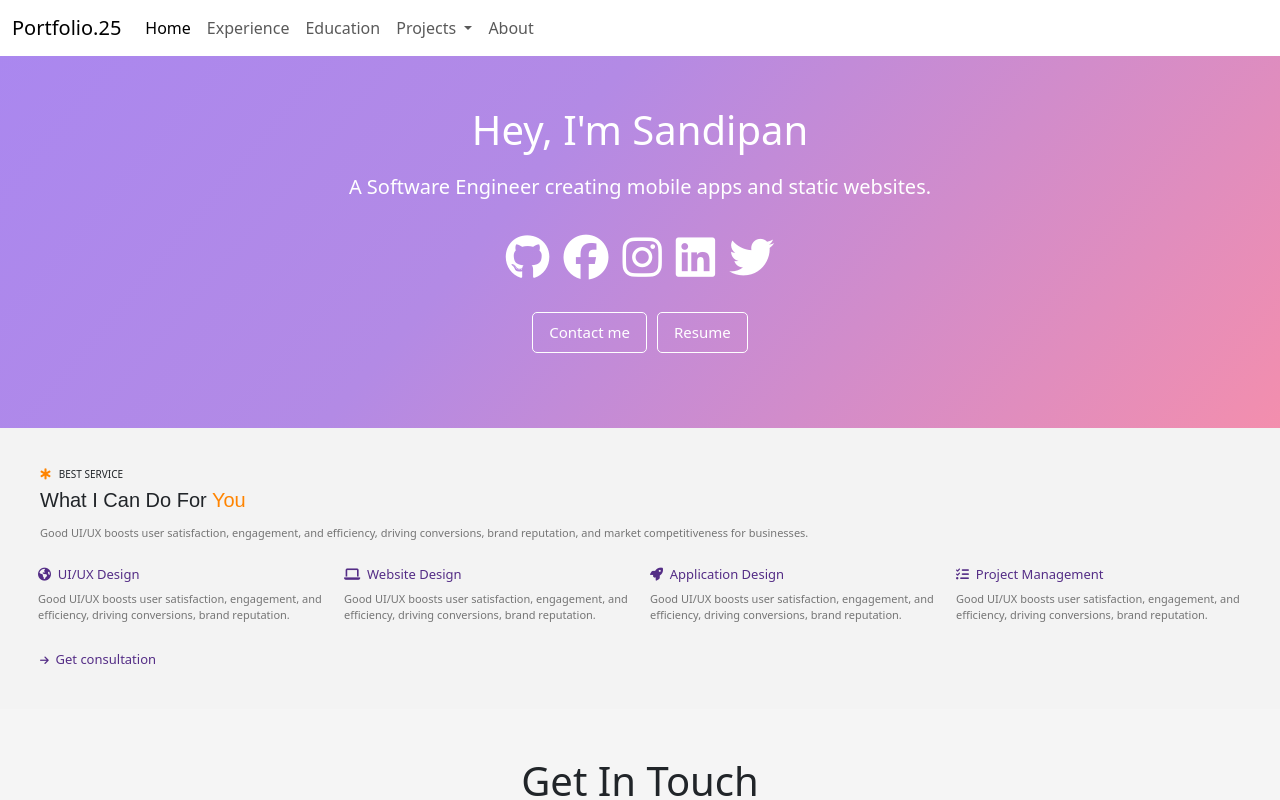
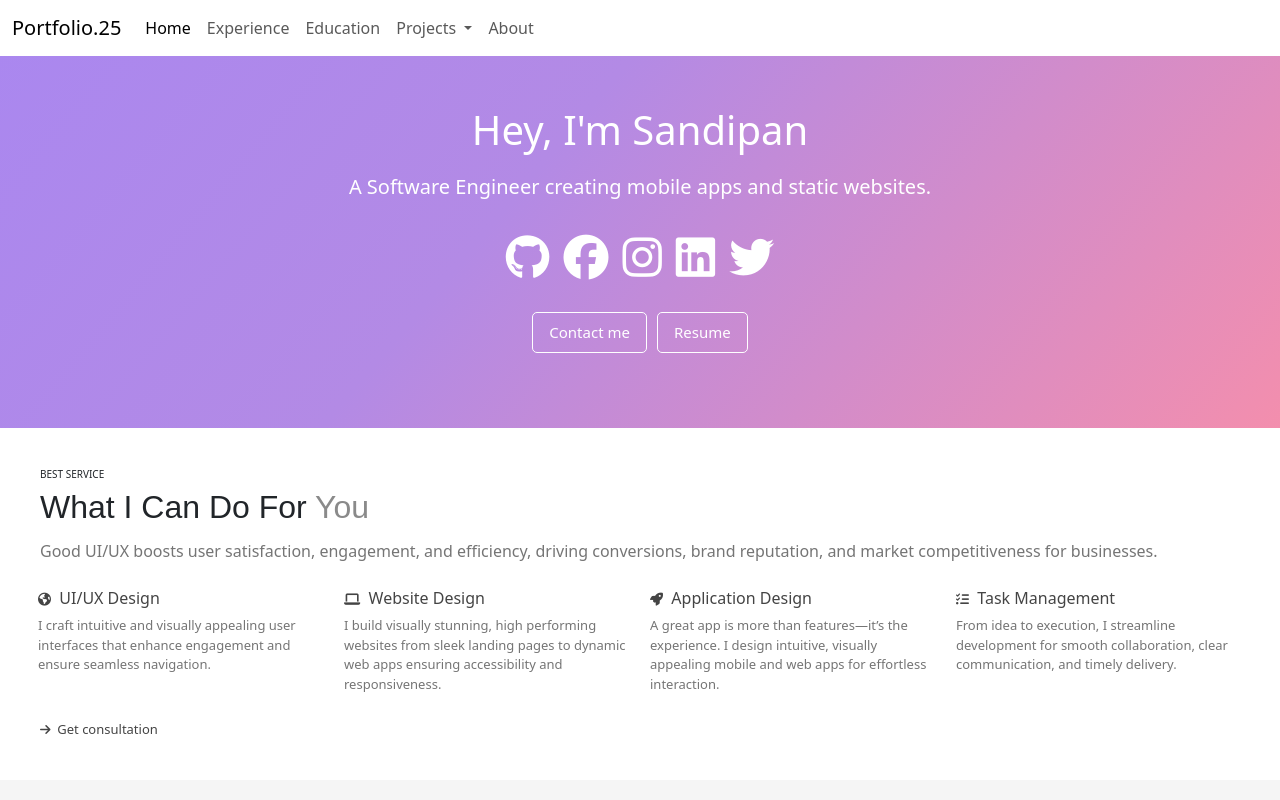
Before and after one commit to SandipanKarmakar04/portfolio, an Angular app: page /home in a window 1280 px wide. Shown: the top 800 px of the page. Built offline with nearby package versions, Linux system fonts and the light colour scheme.

Commit message:
make changes in home component

```diff
--- a/src/app/footer/footer.component.html
+++ b/src/app/footer/footer.component.html
@@ -10,7 +10,7 @@
             aria-label="My GitHub"> <span class="badge bg-dark">Sandipan Karmakar</span></a> using <i
             class="fab fa-angular" style="color: rgb(197, 3, 3); font-size: 20px;"></i>
         </div>
-        <p><small class="text-muted">Copyright & copy 2024 Portfolio - All Rights Reserved</small>
+        <p><small class="text-muted">Copyright & Copy 2024 Portfolio - All Rights Reserved</small>
         </p>
 
     </div>
--- a/src/app/home/home.component.html
+++ b/src/app/home/home.component.html
@@ -1,77 +1,107 @@
-
 <div class="container">
 
-        <div class="text-center container1" >
+        <div class="text-center container1">
                 <h1 class="display-1">Hey, I'm Sandipan</h1>
-                <p class="lead" style="padding: 10px; color: white;">A Software Engineer creating mobile apps and static websites.</p>
+                <p class="lead" style="padding: 10px; color: white;">A Software Engineer creating mobile apps and static
+                        websites.</p>
                 <div class="p" style="padding: 0rem;">
-                        <a target="_blank" rel="noopener noreferrer" href="https://github.com/"
-                                aria-label="My github"><i class="fab fa-github socialicons" style="font-size: 45px; padding: 7px; color: white"></i></a>
-                        <a target="_blank" rel="noopener noreferrer" href="https://www.facebook.com/"
-                                aria-label="My facebook"><i class="fab fa-facebook socialicons" style="font-size: 45px; padding: 7px; color: white"></i></a>
-                        <a target="_blank" rel="noopener noreferrer" href="https://www.instagram.com/"
-                                aria-label="My instagram"><i class="fab fa-instagram socialicons" style="font-size: 45px; padding: 7px; color: white"></i></a>
-                        <a target="_blank" rel="noopener noreferrer" href="https://www.linkedin.com/in/"
-                                aria-label="My linkedin"><i class="fab fa-linkedin socialicons" style="font-size: 45px; padding: 7px; color: white"></i></a>
-                        <a target="_blank" rel="noopener noreferrer" href="https://www.twitter.com/"
-                                aria-label="My twitter"><i class="fab fa-twitter socialicons" style="font-size: 45px; padding: 7px; color: white"></i></a>
+                        <a class="icon" target="_blank" rel="noopener noreferrer" href="https://github.com/SandipanKarmakar04"
+                                aria-label="My github"><i class="fab fa-github socialicons"
+                                        style="font-size: 45px; padding: 7px; color: white"></i></a>
+                        <a  target="_blank" rel="noopener noreferrer" href="https://www.facebook.com/profile.php?id=100009137767545"
+                                aria-label="My facebook"><i class="fab fa-facebook socialicons"
+                                        style="font-size: 45px; padding: 7px; color: white"></i></a>
+                        <a class="icon" target="_blank" rel="noopener noreferrer" href="https://www.instagram.com/sandipan__karmakar/"
+                                aria-label="My instagram"><i class="fab fa-instagram socialicons"
+                                        style="font-size: 45px; padding: 7px; color: white"></i></a>
+                        <a class="icon" target="_blank" rel="noopener noreferrer" href="https://www.linkedin.com/in/sandipankarmakar/"
+                                aria-label="My linkedin"><i class="fab fa-linkedin socialicons"
+                                        style="font-size: 45px; padding: 7px; color: white"></i></a>
+                        <a class="icon" target="_blank" rel="noopener noreferrer" href="https://x.com/Sandipan_04"
+                                aria-label="My twitter"><i class="fab fa-twitter socialicons"
+                                        style="font-size: 45px; padding: 7px; color: white"></i></a>
                 </div>
 
                 <div style="padding: 20px;">
                         <a class="btn btn-outline btn-lg " id="contact" href="" role="button"
-                aria-label="Learn more about me" style="border: 1.4px solid white; color: white; border-radius: 5px; margin: 5px; font-size: 15px;">Contact me</a>
+                                aria-label="Learn more about me"
+                                style="border: 1.4px solid white; color: white; border-radius: 5px; margin: 5px; font-size: 15px;">Contact
+                                me</a>
                         <a class="btn btn-outline btn-lg " id="resume" href="" role="button"
-                aria-label="Learn more about me" style="border: 1.4px solid white; color: white; border-radius: 5px; margin: 5px; font-size: 15px;">Resume</a>
+                                aria-label="Learn more about me"
+                                style="border: 1.4px solid white; color: white; border-radius: 5px; margin: 5px; font-size: 15px;">Resume</a>
                 </div>
         </div>
 </div>
 
 
-<div class="container-fluid" style="background-color: #f3f3f3; padding: 20px;">
+<div class="container-fluid" style="padding: 20px;">
 
-        <div class="row" style="padding: 20px;">
-            <h1 style="font-size:10px;"><i class="fa-solid fa-star-of-life"
-                    style="font-size: 11px; color: #ff8400;"></i>&nbsp;&nbsp; BEST SERVICE
+        <div class="row lead" style="padding: 20px;">
+                <h1 class="lead" style="font-size:10px; font-weight: normal;">
+                        <!-- <i class="fa-solid fa-star-of-life"
+                                style="font-size: 11px; color: #8a8a8a ;"></i>&nbsp;&nbsp;  -->
+                        BEST SERVICE
                 </h1>
-            <h5 style="font-family: genos; font-size: 20px; font-family: Arial, Helvetica, sans-serif;">What I Can Do For
-                <span style="color: #ff8400;font-family: genos;font-family: Arial, Helvetica, sans-serif;">You</span>
+                <h5 class="lead"
+                        style="font-family: genos; font-size: xx-large; font-family: Arial, Helvetica, sans-serif;">What
+                        I Can Do For
+                        <span
+                                style="color: #8a8a8a;font-family: genos;font-family: Arial, Helvetica, sans-serif;">You</span>
                 </h5>
-            <p style="font-size: 11px; margin-top: 5px;color: #757575;">Good UI/UX boosts
+                <p class="lead" style="font-size: medium; margin-top: 5px;color: #757575;">Good UI/UX boosts
                         user satisfaction, engagement, and efficiency, driving conversions, brand reputation, and market
                         competitiveness for businesses.</p>
                 <div class="col-lg col-6" style="padding: 10px;">
 
-                <h5 style="text-decoration: none; color: #542d86; font-size: 13px;"> <i
-                        class="fa-solid fa-earth-americas" style="color: #542d86; font-size: 13px;"></i>&nbsp; UI/UX
-                    Design</h5>
-                <p style="font-size: 11px; margin-top: 5px;color: #757575;">Good UI/UX boosts
-                    user satisfaction, engagement, and efficiency, driving conversions, brand reputation.</p>
+                        <h5 class="lead"
+                                style="font-weight: normal; text-decoration: none; color: #444444; font-size: medium;">
+                                <i class="fa-solid fa-earth-americas"
+                                        style="color: #444444; font-size: 13px;"></i>&nbsp; UI/UX
+                                Design
+                        </h5>
+                        <p style="font-size: small; margin-top: 5px;color: #757575;">I craft intuitive and visually
+                                appealing user interfaces that enhance engagement and ensure seamless navigation.
+                        </p>
                 </div>
                 <div class="col-lg col-6" style="padding: 10px;">
 
-                <h5 style="text-decoration: none; color: #542d86; font-size: 13px;"> <i class="fa-solid fa-laptop"
-                        style="color: #542d86; font-size: 13px;"></i>&nbsp; Website Design</h5>
-                <p style="font-size: 11px; margin-top: 5px;color: #757575;">Good UI/UX boosts
-                    user satisfaction, engagement, and efficiency, driving conversions, brand reputation.</p>
+                        <h5 class="lead" style="font-weight: normal; color: #444444; font-size: medium;"> <i
+                                        class="fa-solid fa-laptop" style="color: #444444; font-size: 13px;"></i>&nbsp;
+                                Website Design</h5>
+                        <p class="lead" style="font-size: small; margin-top: 5px;color: #757575;">I build visually
+                                stunning, high performing websites from sleek landing pages to dynamic web apps ensuring
+                                accessibility and responsiveness.
+                        </p>
                 </div>
                 <div class="col-lg col-6" style="padding: 10px;">
 
-                <h5 style="text-decoration: none; color: #542d86; font-size: 13px;"><i class="fa-solid fa-rocket"
-                        style="text-decoration: none; color: #542d86; font-size: 13px;"></i>&nbsp; Application Design
+                        <h5 class="lead" style="font-weight: normal; color: #444444; font-size: medium;"><i
+                                        class="fa-solid fa-rocket"
+                                        style="text-decoration: none; color: #444444; font-size: 13px;"></i>&nbsp;
+                                Application Design
                         </h5>
-                <p style="font-size: 11px; margin-top: 5px;color: #757575;">Good UI/UX boosts
-                    user satisfaction, engagement, and efficiency, driving conversions, brand reputation.</p>
+                        <p style="font-size: small; margin-top: 5px;color: #757575;">A great app is more than
+                                features—it’s the experience. I design intuitive, visually appealing mobile and web apps
+                                for effortless interaction.
+                        </p>
                 </div>
                 <div class="col-lg col-6" style="padding: 10px;">
 
-                <h5 style="text-decoration: none; color: #542d86; font-size: 13px;"><i class="fa-solid fa-list-check"
-                        style="text-decoration: none; color: #542d86; font-size: 13px;"></i>&nbsp; Project Management
+                        <h5 class="lead" style="font-weight: normal; color: #444444; font-size: medium;"><i
+                                        class="fa-solid fa-list-check"
+                                        style="text-decoration: none; color: #444444; font-size: 13px;"></i>&nbsp;
+                                        Task Management
                         </h5>
-                <p style="font-size: 11px; margin-top: 5px;color: #757575;">Good UI/UX boosts
-                    user satisfaction, engagement, and efficiency, driving conversions, brand reputation.</p>
+                        <p style="font-size: small; margin-top: 5px;color: #757575;">From idea to execution, I
+                                streamline development for smooth collaboration, clear communication, and timely
+                                delivery.
+                        </p>
                 </div>
 
-            <a href="http://" style="font-size: 13px; color: #542d86; text-decoration: none;"><i class="fa-solid fa-arrow-right" style="font-size: 10px;"></i>&nbsp; Get consultation</a>
+                <a class="lead" href="http://"
+                        style="font-size: small; font-weight: normal; color: #444444; text-decoration: none;"><i
+                                class="fa-solid fa-arrow-right" style="font-size: 12px;"></i>&nbsp; Get consultation</a>
 
         </div>
 </div>
```
Also changed, not shown: src/app/home/home.component.css (+7 -5 lines). Lines whose indentation alone changed are shown as unchanged.
